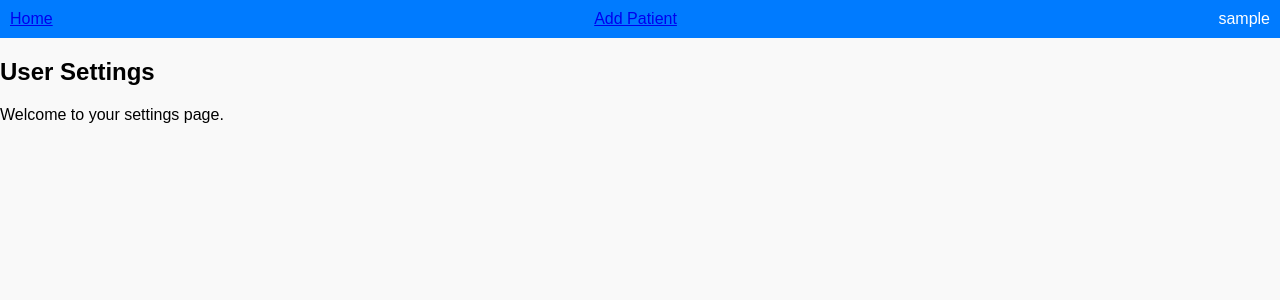
After one commit to CS-LTU/com7033-assignment-MadCkull, a Flask app: page /profile/settings in a window 1280 px wide. The commit adds this page. Shown: the top 300 px of the page. Run offline with Flask 3, Linux system fonts and the light colour scheme; the visitor is signed in with stand-in values (Sample User, id 1).

Commit message:
Implemented authentication, patient management, and user profile setup
• Added user authentication (register, login, logout) with Flask-Login integration.
• Created core templates for layout, login, register, and patient data entry.
• Developed PatientForm for handling patient data inputs.
• Set up user profile and settings page.
• Updated CSS for unified styling across pages.

This commit establishes essential functionality for user management, patient records, and navigation.

```diff
--- a/stroke_vision/app/__init__.py
+++ b/stroke_vision/app/__init__.py
@@ -4,11 +4,14 @@ from flask import Flask, render_template
 from flask_sqlalchemy import SQLAlchemy
 from flask_bcrypt import Bcrypt
 from flask_jwt_extended import JWTManager
+from flask_login import LoginManager
 from mongoengine import connect
+
 # Initialize extensions
 db = SQLAlchemy()
 bcrypt = Bcrypt()
 jwt = JWTManager()
+login_manager = LoginManager()  # Initialize LoginManager
 
 # Load environment variables from .env file
 load_dotenv()
@@ -18,7 +21,6 @@ def create_app():
 
     # Configurations
     app.config['SECRET_KEY'] = os.getenv('SECRET_KEY')
-    app.config['JWT_SECRET_KEY'] = os.getenv('JWT_SECRET_KEY')
     app.config['SQLALCHEMY_DATABASE_URI'] = os.getenv('SQLITE_DATABASE_URI')
     app.config["MONGO_URI"] = os.getenv("MONGO_URI")
 
@@ -26,15 +28,29 @@ def create_app():
     db.init_app(app)
     bcrypt.init_app(app)
     jwt.init_app(app)
+    login_manager.init_app(app)
 
-    # Import and register blueprints here to avoid circular imports
+    # Set login view (Redirect user to login page if they are not authenticated)
+    login_manager.login_view = "auth.login"
+
+    # Import and register blueprints
     from app.views.auth import auth
     app.register_blueprint(auth, url_prefix='/auth')
 
-     # Connect to MongoDB
+    from app.views.profile import profile
+    app.register_blueprint(profile, url_prefix='/profile')
+
+    # Connect to MongoDB
     connect(host=app.config["MONGO_URI"])
 
-    # Sample route
+    # Define the user_loader function for Flask-Login
+    @login_manager.user_loader
+    def load_user(user_id):
+        # Assuming you have a `User` model for SQLAlchemy
+        from app.models.user import User  # Make sure to import your User model
+        return User.query.get(int(user_id))
+
+    # Route
     @app.route('/')
     def home():
         return render_template('home.html')
--- a/stroke_vision/app/static/css/styles.css
+++ b/stroke_vision/app/static/css/styles.css
@@ -1,3 +1,4 @@
+/* Existing styles */
 body {
   font-family: Arial, sans-serif;
   background-color: #f9f9f9;
@@ -5,29 +6,28 @@ body {
   padding: 0;
 }
 
-.content {
-  max-width: 400px;
-  margin: 50px auto;
-  padding: 20px;
-  background-color: white;
-  box-shadow: 0 4px 8px rgba(0, 0, 0, 0.1);
-  border-radius: 8px;
-}
-
-label,
-input,
-select {
-  display: block;
-  width: 100%;
-  margin-bottom: 10px;
-}
-
-button {
-  width: 100%;
+/* Navbar and Dropdown styling */
+nav {
+  display: flex;
+  justify-content: space-between;
   padding: 10px;
   background-color: #007bff;
   color: white;
-  border: none;
-  border-radius: 5px;
-  cursor: pointer;
 }
+
+.dropdown {
+  position: relative;
+  display: inline-block;
+}
+
+.dropdown-content {
+  display: none;
+  position: absolute;
+  background-color: #f9f9f9;
+  box-shadow: 0px 8px 16px rgba(0, 0, 0, 0.2);
+  z-index: 1;
+}
+
+.dropdown:hover .dropdown-content {
+  display: block;
+}
--- a/stroke_vision/app/templates/auth/register.html
+++ b/stroke_vision/app/templates/auth/register.html
@@ -8,9 +8,10 @@
   <label>Password:</label>
   <input type="password" name="password" required />
   <label>Access Level:</label>
-  <select name="access_level" required>
+  <select name="role" required>
     <option value="admin">Admin</option>
-    <option value="user">User</option>
+    <option value="doctor">Doctor</option>
+    <option value="nurse">Staff</option>
   </select>
   <button type="submit">Register</button>
 </form>
--- a/stroke_vision/app/templates/base.html
+++ b/stroke_vision/app/templates/base.html
@@ -10,11 +10,7 @@
     />
   </head>
   <body>
-    <nav>
-      <a href="{{ url_for('auth.login') }}">Login</a> |
-      <a href="{{ url_for('auth.register') }}">Register</a>
-      <a href="{{ url_for('patient.add_patient') }}">Add Patient</a>
-    </nav>
+    {% include 'partials/navbar.html' %}
     <div class="content">{% block content %}{% endblock %}</div>
   </body>
 </html>
--- a/stroke_vision/app/templates/home.html
+++ b/stroke_vision/app/templates/home.html
@@ -1,8 +1,9 @@
-<!-- app/templates/home.html -->
 {% extends "base.html" %} {% block content %}
 <h1>Welcome to StrokeVision App</h1>
 <p>
+  {% if current_user.is_authenticated %} You are logged in as {{
+  current_user.username }} (Role: {{ current_user.role }}). {% else %}
   <a href="{{ url_for('auth.login') }}">Login</a> or
-  <a href="{{ url_for('auth.register') }}">Register</a> to continue.
+  <a href="{{ url_for('auth.register') }}">Register</a> to continue. {% endif %}
 </p>
 {% endblock %}
--- /dev/null
+++ b/stroke_vision/app/templates/partials/navbar.html
@@ -0,0 +1,17 @@
+<nav>
+  <a href="{{ url_for('home') }}">Home</a>
+  {% if not current_user.is_authenticated %}
+  <a href="{{ url_for('auth.login') }}">Login</a> |
+  <a href="{{ url_for('auth.register') }}">Register</a>
+  {% else %} {% if current_user.role in ['admin', 'doctor'] %}
+  <a href="{{ url_for('patient.add_patient') }}">Add Patient</a>
+  {% endif %}
+  <div class="dropdown">
+    <span>{{ current_user.username }}</span>
+    <div class="dropdown-content">
+      <a href="{{ url_for('auth.logout') }}">Logout</a>
+      <a href="{{ url_for('profile.settings') }}">Settings</a>
+    </div>
+  </div>
+  {% endif %}
+</nav>
--- /dev/null
+++ b/stroke_vision/app/templates/profile/settings.html
@@ -0,0 +1,4 @@
+{% extends "base.html" %} {% block content %}
+<h2>User Settings</h2>
+<p>Welcome to your settings page.</p>
+{% endblock %}
--- a/stroke_vision/app/views/patient.py
+++ b/stroke_vision/app/views/patient.py
@@ -1,8 +1,6 @@
-# stroke_prediction/app/views/patient.py
-
 from flask import Blueprint, render_template, redirect, url_for, flash
 from app.forms.patient_form import PatientForm
-from app.models.patient import Patient  # Import the Patient model from your MongoDB schema
+from app.models.patient import Patient
 from datetime import datetime
 from flask_login import current_user  # Assuming you’re using Flask-Login
 
--- /dev/null
+++ b/stroke_vision/app/views/profile.py
@@ -0,0 +1,11 @@
+# app/views/profile.py
+
+from flask import Blueprint, render_template
+
+# Define the profile blueprint
+profile = Blueprint('profile', __name__)
+
+# Define the settings route
+@profile.route('/settings', methods=['GET'])
+def settings():
+    return render_template('profile/settings.html')
```
Also changed, not shown: stroke_vision/InitializeSQLlite.py (added, +8 -0 lines), stroke_vision/app/models/user.py (+8 -7 lines), stroke_vision/app/templates/patient/add_patient.html (+5 -2 lines), stroke_vision/app/utils/decorators.py (added, +13 -0 lines), stroke_vision/app/views/auth.py (+19 -11 lines).
